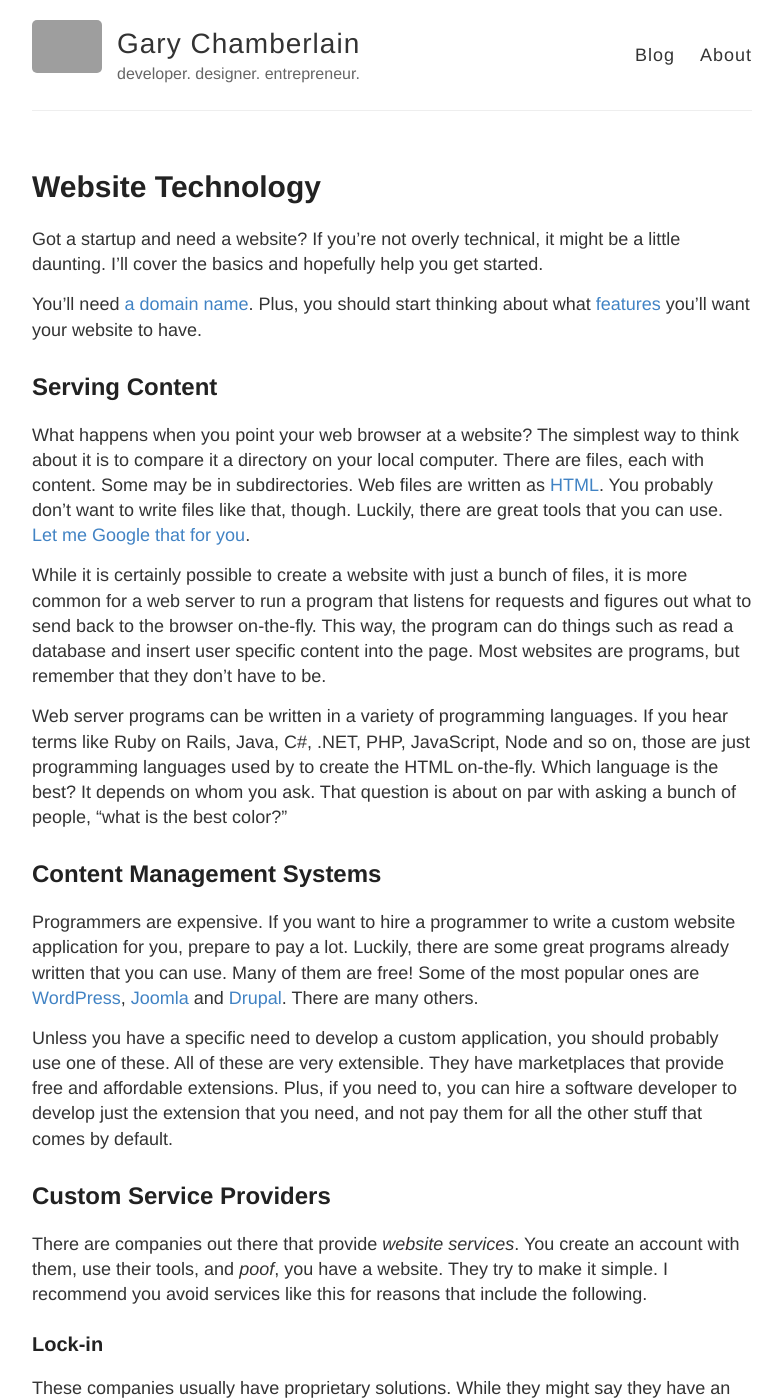
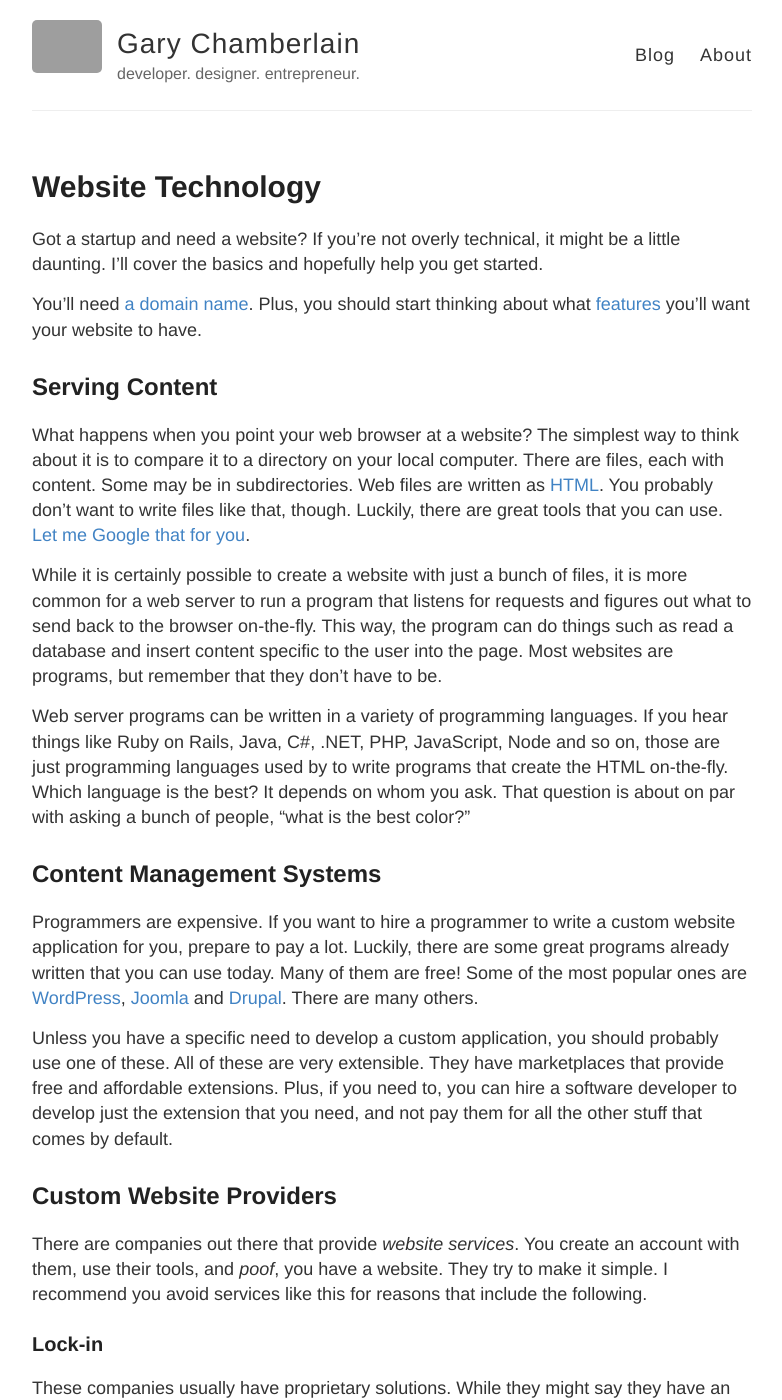
Before and after one commit to GaryChamberlain/garychamberlain.github.io, a Jekyll site: the page built from _posts/2015-06-24-website-technology.md, in a window 1280 px wide and 1400 px high. Shown: the whole window, without its empty margins (248-1030 px from the left). Built offline with Jekyll 4.4.1, drawn with Linux system fonts in a browser that asks for light colours; Markdown is read by kramdown in place of the engine named in the settings; some of the changed text lies outside the part shown; grey boxes are pictures that could not be loaded.

Commit message:
Updated 2015-06-24-website-technology.md

```diff
--- a/_posts/2015-06-24-website-technology.md
+++ b/_posts/2015-06-24-website-technology.md
@@ -3,6 +3,7 @@ layout: post
 title: Website Technology
 published: true
 ---
+
 
 
 Got a startup and need a website?  If you're not overly technical, it might be a little daunting.  I'll cover the basics and hopefully help you get started.
@@ -11,21 +12,21 @@ You'll need [a domain name](/startup-domain-name/).  Plus, you should start thin
 
 ## Serving Content
 
-What happens when you point your web browser at a website? The simplest way to think about it is to compare it a directory on your local computer.  There are files, each with content.  Some may be in subdirectories.  Web files are written as [HTML](http://www.w3schools.com/html/). You probably don't want to write files like that, though.  Luckily, there are great tools that you can use.  [Let me Google that for you](http://lmgtfy.com/?q=free+html+editor).
+What happens when you point your web browser at a website? The simplest way to think about it is to compare it to a directory on your local computer.  There are files, each with content.  Some may be in subdirectories.  Web files are written as [HTML](http://www.w3schools.com/html/). You probably don't want to write files like that, though.  Luckily, there are great tools that you can use.  [Let me Google that for you](http://lmgtfy.com/?q=free+html+editor).
 
-While it is certainly possible to create a website with just a bunch of files, it is more common for a web server to run a program that listens for requests and figures out what to send back to the browser on-the-fly.  This way, the program can do things such as read a database and insert user specific content into the page.  Most websites are programs, but remember that they don't have to be.
+While it is certainly possible to create a website with just a bunch of files, it is more common for a web server to run a program that listens for requests and figures out what to send back to the browser on-the-fly.  This way, the program can do things such as read a database and insert content specific to the user into the page.  Most websites are programs, but remember that they don't have to be.
 
-Web server programs can be written in a variety of programming languages.  If you hear terms like Ruby on Rails, Java, C#, .NET, PHP, JavaScript, Node and so on, those are just programming languages used by to create the HTML on-the-fly.  Which language is the best?  It depends on whom you ask. That question is about on par with asking a bunch of people, "what is the best color?"
+Web server programs can be written in a variety of programming languages.  If you hear things like Ruby on Rails, Java, C#, .NET, PHP, JavaScript, Node and so on, those are just programming languages used by to write programs that create the HTML on-the-fly.  Which language is the best?  It depends on whom you ask. That question is about on par with asking a bunch of people, "what is the best color?"
 
 
 ## Content Management Systems
 
-Programmers are expensive. If you want to hire a programmer to write a custom website application for you, prepare to pay a lot.  Luckily, there are some great programs already written that you can use.  Many of them are free!  Some of the most popular ones are [WordPress](https://wordpress.org/), [Joomla](http://www.joomla.org/) and [Drupal](https://www.drupal.org/).  There are many others.
+Programmers are expensive. If you want to hire a programmer to write a custom website application for you, prepare to pay a lot.  Luckily, there are some great programs already written that you can use today.  Many of them are free!  Some of the most popular ones are [WordPress](https://wordpress.org/), [Joomla](http://www.joomla.org/) and [Drupal](https://www.drupal.org/).  There are many others.
 
 Unless you have a specific need to develop a custom application, you should probably use one of these.  All of these are very extensible.  They have marketplaces that provide free and affordable extensions.  Plus, if you need to, you can hire a software developer to develop just the extension that you need, and not pay them for all the other stuff that comes by default.
 
 
-## Custom Service Providers
+## Custom Website Providers
 
 There are companies out there that provide _website services_. You create an account with them, use their tools, and _poof_, you have a website. They try to make it simple. I recommend you avoid services like this for reasons that include the following.
 
@@ -44,13 +45,20 @@ They'll advertise a cheap price.  However, you usually don't get a lot for that
 
 ## Hosting WordPress et al
 
-While tools like WordPress are free, you still need to put them someplace online.  As a startup, you probably shouldn't need to pay more thatn $10 a month.  If you use standard software like WordPress, you can easily move it to a more capable (more expensive) server _when you need to_.
+While tools like WordPress are free, you still need to put them someplace online.  As a startup, you probably shouldn't need to pay more than $10 a month.  If you use standard software like WordPress, you can easily move it to a more capable (more expensive) server _when you need to_.
 
 Consider popular providers such as [SiteGround](https://www.siteground.com/) or [HostGator](http://www.hostgator.com/).
 
 
 ## Free Hosting
 
-If you don't need a database, or a program running on the server, there are some free options.  If you're willing to roll your sleeves up and learn a few tools, you can host a website for free.
+If you don't need a database, or a program running on the server, there are some free options.  If you're willing to roll up your sleeves and learn a few tools, you can host a website for free.
 
-For example, [GitHub Pages](https://pages.github.com/) is a completely free solution for hosting static web pages. Hundreds of thousands of websites are hosted there. Large companies like Google, Microsoft and IBM use them for some of their sites, and the U.S. government uses GitHub pages to host sites like whitehouse.gov. If you're willing to take the time to learn tools like [Markdown](http://whatismarkdown.com/), [Jekyll](http://jekyllrb.com/) and [Git](https://git-scm.com/), you can make great websites for free, and [they can look very good](https://www.google.com/#q=free+jekyll+themes).
+For example, [GitHub Pages](https://pages.github.com/) is a completely free solution for hosting static web pages. Hundreds of thousands of websites are hosted there. Large companies like Google, Microsoft and IBM use them for some of their sites, and the U.S. government uses GitHub pages to host sites like whitehouse.gov. If you're willing to take the time to learn [Markdown](http://whatismarkdown.com/), [Jekyll](http://jekyllrb.com/) and [Git](https://git-scm.com/), you can make great websites for free, and [they can look very good](https://www.google.com/#q=free+jekyll+themes).
+
+
+## Bottom Line
+
+More often than not, _the best solution for a startup is WordPress_.  Nineteen percent of the entire world wide web runs on WordPress. It's cheap, straightforward to use, can be extended very easily, and there is a staggering amount of documentation and articles online.  My suggestions is to start with the assumption of WordPress being the best fit, and only deviate if you need something much simpler (e.g. free GitHub pages) or much more complex (e.g. expensive, custom solution)
+
+http://torquemag.io/13-surprising-wordpress-statistics/
```
